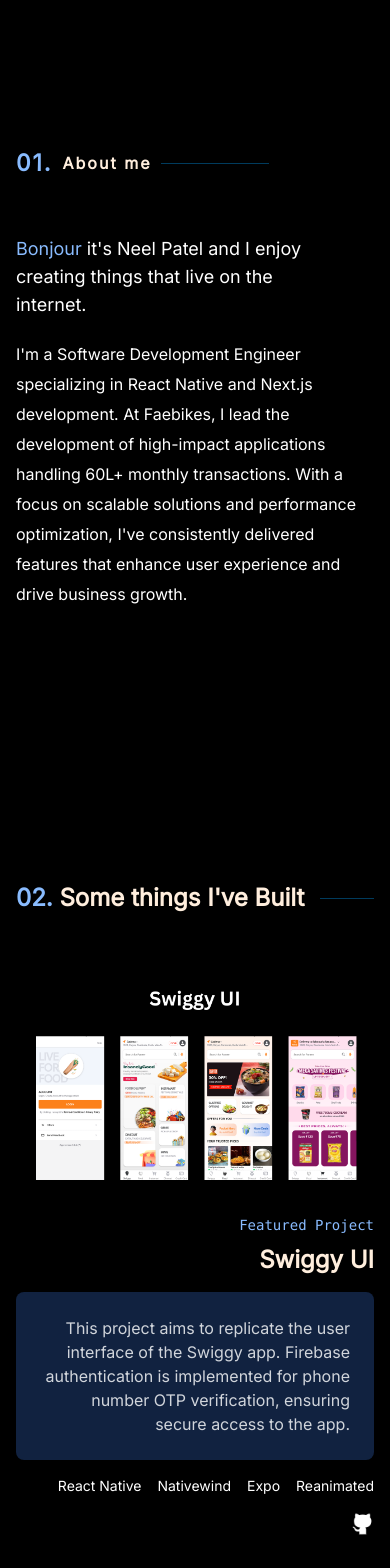
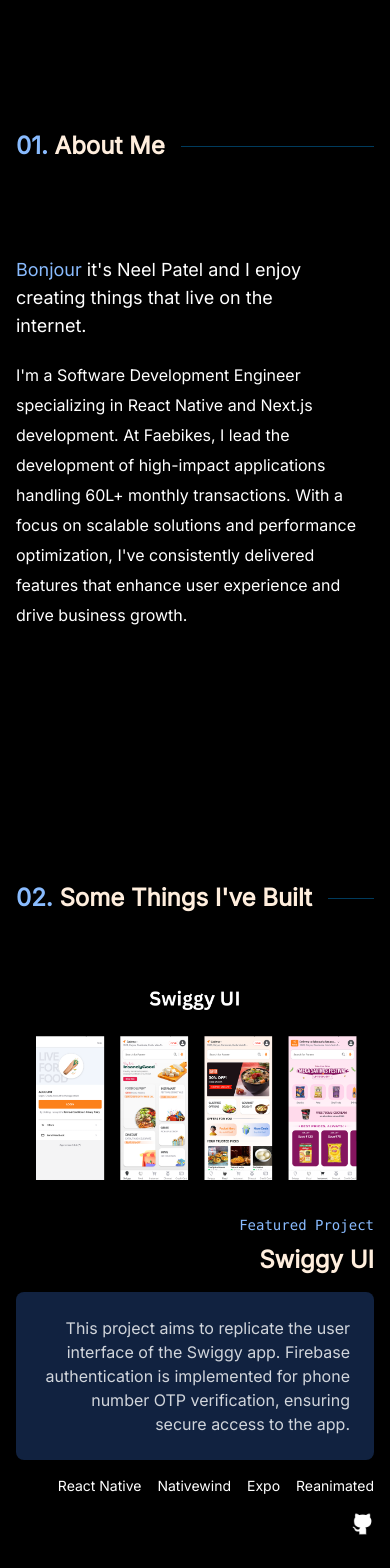
Before and after one commit to Neel2107/portfolio, a React (Vite) app: page / in a window 390 px wide. Shown: the part 920-2488 px from the top of the page. Built offline with nearby package versions, Linux system fonts and the light colour scheme.

Commit message:
chore: custom title component

```diff
--- a/src/components/AboutMeSection/AboutMeSection.jsx
+++ b/src/components/AboutMeSection/AboutMeSection.jsx
@@ -1,5 +1,6 @@
 import { motion } from "framer-motion";
 import React from "react";
+import SectionTitle from "../SectionTitle/SectionTitle";
 
 const AboutMeSection = () => {
   return (
@@ -12,19 +13,7 @@
       transition={{ duration: 0.6 }}
     >
       <div className="flex flex-col h-full md:p-0  py-[10%] w-full">
-        <motion.div
-          className="flex items-center pb-[30px] w-full md:pb-[30px]"
-          initial={{ opacity: 0, y: 20 }}
-          whileInView={{ opacity: 1, y: 0 }}
-          viewport={{ once: true }}
-          transition={{ duration: 0.6, delay: 0.2 }}
-        >
-          <span className="text-[#fed] md:text-[1.875em] text-base font-semibold tracking-[2px] mr-[10px] flex items-center">
-            <span className="text-[#89bbfe] text-[1.438em] mr-[10px]">01.</span>
-            About me
-          </span>
-          <div className="h-[0.5px] w-[30%] bg-[#003b5d]"></div>
-        </motion.div>
+        <SectionTitle number="01" title="About Me" />
 
         <div className="flex md:flex-row flex-col justify-center pt-[30px]">
           <motion.span
--- a/src/components/ContactSection/ContactSection.jsx
+++ b/src/components/ContactSection/ContactSection.jsx
@@ -1,6 +1,7 @@
 import { motion } from "framer-motion";
 import { Github, Instagram, Linkedin, Mail, Twitter } from "lucide-react";
 import React from "react";
+import SectionTitle from "../SectionTitle/SectionTitle";
 
 const ContactSection = () => {
   const socialLinks = [
@@ -43,32 +44,17 @@
           whileInView={{ opacity: 1 }}
           viewport={{ once: true }}
         >
-          {/* Section Header */}
-          <motion.div
-            className="flex items-center pb-12 w-full"
-            initial={{ opacity: 0, y: 20 }}
-            whileInView={{ opacity: 1, y: 0 }}
-            viewport={{ once: true }}
-          >
-            <h2 className="text-[#fed] text-2xl md:text-[1.875em] font-semibold tracking-[2px] mr-[10px] flex items-center">
-              <span className="text-[#89bbfe] text-2xl md:text-[1.438em] mr-[10px]">05.</span>
-              What's Next?
-            </h2>
-            <div className="h-[1px] bg-[#003b5d] flex-grow" />
-          </motion.div>
+          <SectionTitle number="05" title="What's Next?" />
 
           <div className="relative">
-            {/* Main content line */}
-            {/* <div className="absolute left-0 md:left-[50%] h-full w-[2px] bg-[#89bbfe]/20" /> */}
 
-            {/* Contact Info Section */}
             <motion.div
               className="relative flex flex-col md:flex-row gap-8 mb-16"
               initial={{ opacity: 0, y: 20 }}
               whileInView={{ opacity: 1, y: 0 }}
               viewport={{ once: true }}
             >
-              {/* <div className="absolute left-[-9px] md:left-[50%] md:ml-[-9px] w-5 h-5 rounded-full bg-[#89bbfe] z-10" /> */}
+
 
               <div className="w-full md:w-[45%] pl-8 md:pl-16">
                 <motion.div
--- a/src/components/Experience/Experience.jsx
+++ b/src/components/Experience/Experience.jsx
@@ -1,6 +1,7 @@
 import { motion } from "framer-motion";
 import { Building2, Calendar } from "lucide-react";
 import React from "react";
+import SectionTitle from "../SectionTitle/SectionTitle";
 
 const experience = [
   {
@@ -55,19 +56,7 @@
         viewport={{ once: true }}
         transition={{ duration: 0.6 }}
       >
-        <motion.div
-          className="flex items-center pb-[30px] w-full"
-          initial={{ opacity: 0, y: 20 }}
-          whileInView={{ opacity: 1, y: 0 }}
-          viewport={{ once: true }}
-          transition={{ duration: 0.6 }}
-        >
-          <h2 className="text-[#fed] md:text-[1.875em] text-[1.3rem] font-semibold tracking-[2px] mr-[10px] flex items-center">
-            <span className="text-[#89bbfe] md:text-[1.438em] text-[1.3rem] mr-[10px]">04.</span>
-            Experience
-          </h2>
-          <div className="h-[1px] bg-[#003b5d] w-[30%]" />
-        </motion.div>
+        <SectionTitle number="04" title="Experience" />
 
         <div className="relative">
           {/* Timeline line */}
--- a/src/components/ProjectContainer/ProjectContainer.jsx
+++ b/src/components/ProjectContainer/ProjectContainer.jsx
@@ -1,5 +1,6 @@
 import { motion } from "framer-motion";
 import React from "react";
+import SectionTitle from "../SectionTitle/SectionTitle";
 
 const ProjectContainer = () => {
     const projects = [
@@ -52,18 +53,7 @@
     return (
         <div className="min-h-screen py-20 px-4 md:px-16 lg:px-24" id="project">
             <div className="max-w-7xl mx-auto">
-                <motion.div
-                    className="flex items-center gap-4 mb-16"
-                    initial={{ opacity: 0, y: 20 }}
-                    whileInView={{ opacity: 1, y: 0 }}
-                    viewport={{ once: true }}
-                    transition={{ duration: 0.5 }}
-                >
-                    <h2 className="text-[#fed] text-2xl md:text-3xl font-bold whitespace-nowrap">
-                        <span className="text-[#89bbfe]">02.</span> Some things I've Built
-                    </h2>
-                    <div className="h-[1px] bg-[#003b5d] flex-grow" />
-                </motion.div>
+            <SectionTitle number="02" title="Some Things I've Built" />
 
                 <div className="space-y-32">
                     {projects.map((project, index) => (
--- /dev/null
+++ b/src/components/SectionTitle/SectionTitle.jsx
@@ -0,0 +1,21 @@
+import { motion } from "framer-motion";
+import React from "react";
+
+const SectionTitle = ({ number, title }) => {
+  return (
+    <motion.div
+      className="flex items-center gap-4 mb-16 w-full"
+      initial={{ opacity: 0, y: 20 }}
+      whileInView={{ opacity: 1, y: 0 }}
+      viewport={{ once: true }}
+      transition={{ duration: 0.5 }}
+    >
+      <h2 className="text-[#fed] text-2xl md:text-3xl font-bold whitespace-nowrap">
+        <span className="text-[#89bbfe]">{number}.</span> {title}
+      </h2>
+      <div className="h-[1px] bg-[#003b5d] flex-grow" />
+    </motion.div>
+  );
+};
+
+export default SectionTitle;
--- a/src/components/SkillsSection/SkillsSection.jsx
+++ b/src/components/SkillsSection/SkillsSection.jsx
@@ -1,6 +1,7 @@
 import { motion } from "framer-motion";
 import React from "react";
 import { skillsCardsData } from "../../../public/skillsLogos/skillsCardsData";
+import SectionTitle from "../SectionTitle/SectionTitle";
 
 const SkillsSection = () => {
   const container = {
@@ -21,19 +22,7 @@
   return (
     <div className="flex items-center justify-center min-h-screen w-full py-[5%]  px-4 md:px-[17%]  " id="skills">
       <div className="w-full">
-        <motion.div
-          className="flex items-center pb-[30px] w-full"
-          initial={{ opacity: 0, y: 20 }}
-          whileInView={{ opacity: 1, y: 0 }}
-          viewport={{ once: true }}
-          transition={{ duration: 0.6 }}
-        >
-          <h2 className="text-[#fed] md:text-[1.875em] text-base font-semibold tracking-[2px] mr-[10px] flex items-center">
-            <span className="text-[#89bbfe] md:text-[1.438em] text-lg mr-[10px]">03.</span>
-            My Stack
-          </h2>
-          <div className="h-[1px] bg-[#003b5d] w-[30%]" />
-        </motion.div>
+        <SectionTitle number="03" title="My Stack" />
 
         <motion.div
           className="grid grid-cols-2 md:grid-cols-2 lg:grid-cols-3 gap-8 items-center justify-center"
```
